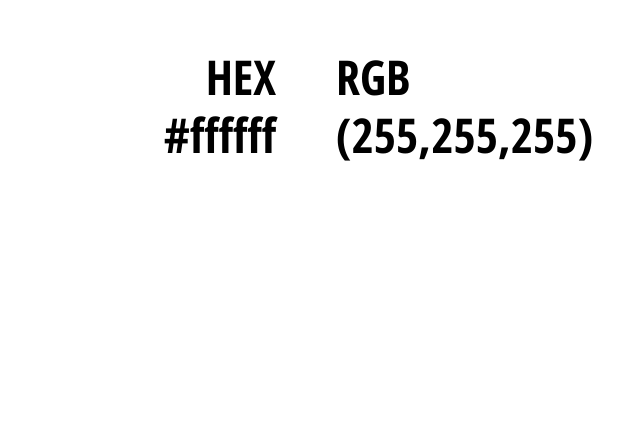
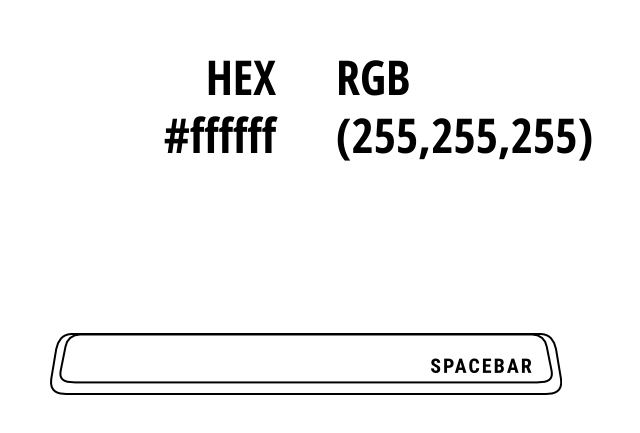
Before and after one commit to MaciejOlszewski/color_shuffle, a plain HTML site: page index.html in a window 1280 px wide. Shown: the part 107-540 px from the top of the page, without its empty margins (334-974 px from the left). Drawn offline with Linux system fonts and the light colour scheme.

Commit message:
added spacebar image

```diff
--- a/index.html
+++ b/index.html
@@ -4,7 +4,7 @@
   <meta charset="UTF-8">
   <meta name="viewport" content="width=device-width, initial-scale=1.0">
   <meta http-equiv="X-UA-Compatible" content="ie=edge">
-  <title>Document</title>
+  <title>Color Shuffle</title>
   <script src="color_shuffle.js" charset="utf-8"></script>
 <link rel="stylesheet" href="style.css" media="screen" title="no title">
 </head>
@@ -19,5 +19,6 @@
       <p  id="hex">#ffffff</p>
     </div>
   </div>
+  <img src="spacebar.png" alt="spacebar image">
 </body>
 </html>
--- a/style.css
+++ b/style.css
@@ -8,7 +8,11 @@ html, body {
 }
 .data {
   width: 100%;
-  height: 100%;
+  height: 30%;
+}
+img {
+  margin-top: 50px;
+  margin-left: calc(50% - (513px / 2));
 }
 .colors {
   font-family: 'Open Sans Condensed', sans-serif;
```
